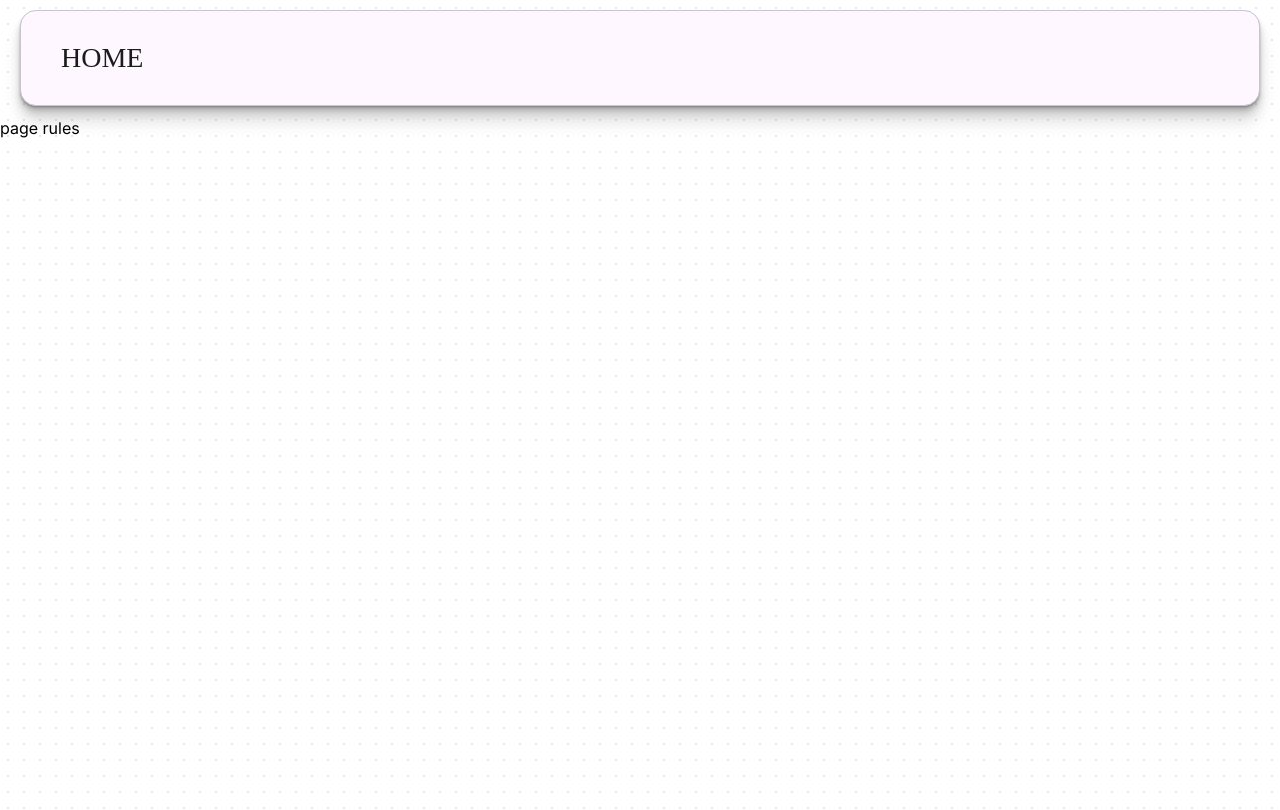
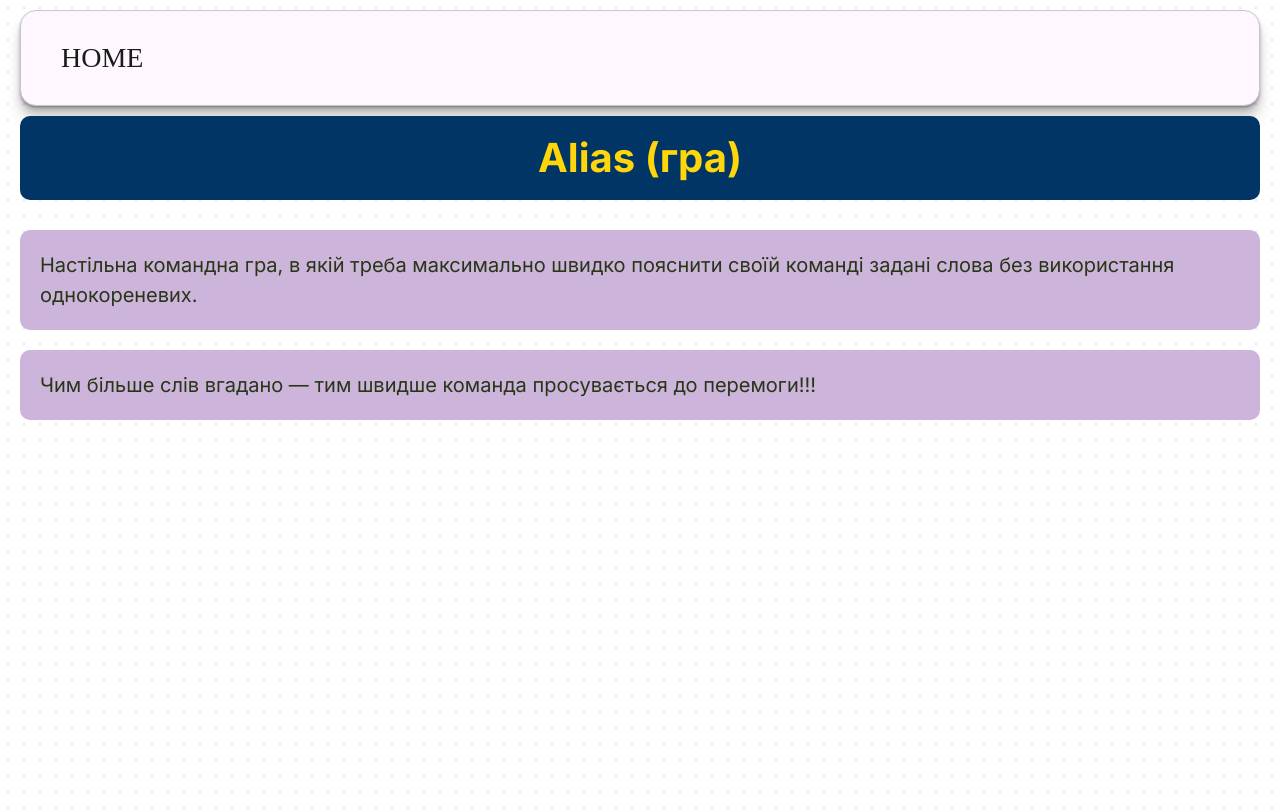
Before and after one commit to Andriikryl/alias-game, a Next.js app: page /rules in a window 1280 px wide. Built offline with nearby package versions, Linux system fonts and the light colour scheme.

Commit message:
add bg-caolor to the TsPage component

```diff
--- a/src/app/page.tsx
+++ b/src/app/page.tsx
@@ -6,7 +6,7 @@
 export default function Home() {
   return (
     <AnimatePresence mode="wait">
-      <TsPage>
+      <TsPage Color={"#fed9b7"}>
         <Hero />;
       </TsPage>
     </AnimatePresence>
--- a/src/app/rules/page.tsx
+++ b/src/app/rules/page.tsx
@@ -1,10 +1,26 @@
+import { Container } from "@/components/container/Container";
 import TsPage from "@/components/tsPage/TsPage";
 import React from "react";
+import styles from "./style.module.css";
 
 export default function Rules() {
   return (
-    <TsPage>
-      <div>page rules</div>
+    <TsPage Color={"#ffd60a"}>
+      <section className={styles.rules}>
+        <Container>
+          <div className={styles.rules__box}>
+            <h1 className={styles.rules__title}>Alias (гра)</h1>
+            <p className={styles.descriptions}>
+              Настільна командна гра, в якій треба максимально швидко пояснити
+              своїй команді задані слова без використання однокореневих.
+            </p>
+            <p className={styles.descriptions}>
+              Чим більше слів вгадано — тим швидше команда просувається до
+              перемоги!!!
+            </p>
+          </div>
+        </Container>
+      </section>
     </TsPage>
   );
 }
--- /dev/null
+++ b/src/app/rules/style.module.css
@@ -0,0 +1,17 @@
+.rules__title{
+    background-color:#003566;
+    padding: 20px;
+    border-radius: 10px;
+    color: #ffd60a;
+    font-size: clamp(20px, 5vw + 1rem, 40px);
+    text-align: center;
+    margin-block-end: 30px;
+}
+.descriptions{
+    padding: 20px;
+    border-radius: 10px;
+    background-color: #cdb4db;
+    color: #283618;
+    font-size: 20px;
+    margin-block-end: 20px;
+}
--- a/src/components/tsPage/TsPage.tsx
+++ b/src/components/tsPage/TsPage.tsx
@@ -7,11 +7,12 @@
 
 interface TsPageProps {
   children: ReactNode;
+  Color?: any;
 }
 interface VariantsType {
   [key: string]: any;
 }
-export default function TsPage({ children }: TsPageProps) {
+export default function TsPage({ children, Color }: TsPageProps) {
   const anim = (variants: VariantsType, custom?: number | null) => {
     return {
       initial: "initial",
@@ -31,7 +32,13 @@
       />
       <div className={styles.transition__container}>
         {[...Array(nbOfColumns)].map((_, i) => {
-          return <motion.div key={i} {...anim(expand, nbOfColumns - i)} />;
+          return (
+            <motion.div
+              key={i}
+              {...anim(expand, nbOfColumns - i)}
+              style={{ backgroundColor: Color }}
+            />
+          );
         })}
       </div>
       {children}
```
Also changed, not shown: src/app/play/page.tsx (+10 -3 lines), src/app/play/styles.module.css (added, +16 -0 lines).
